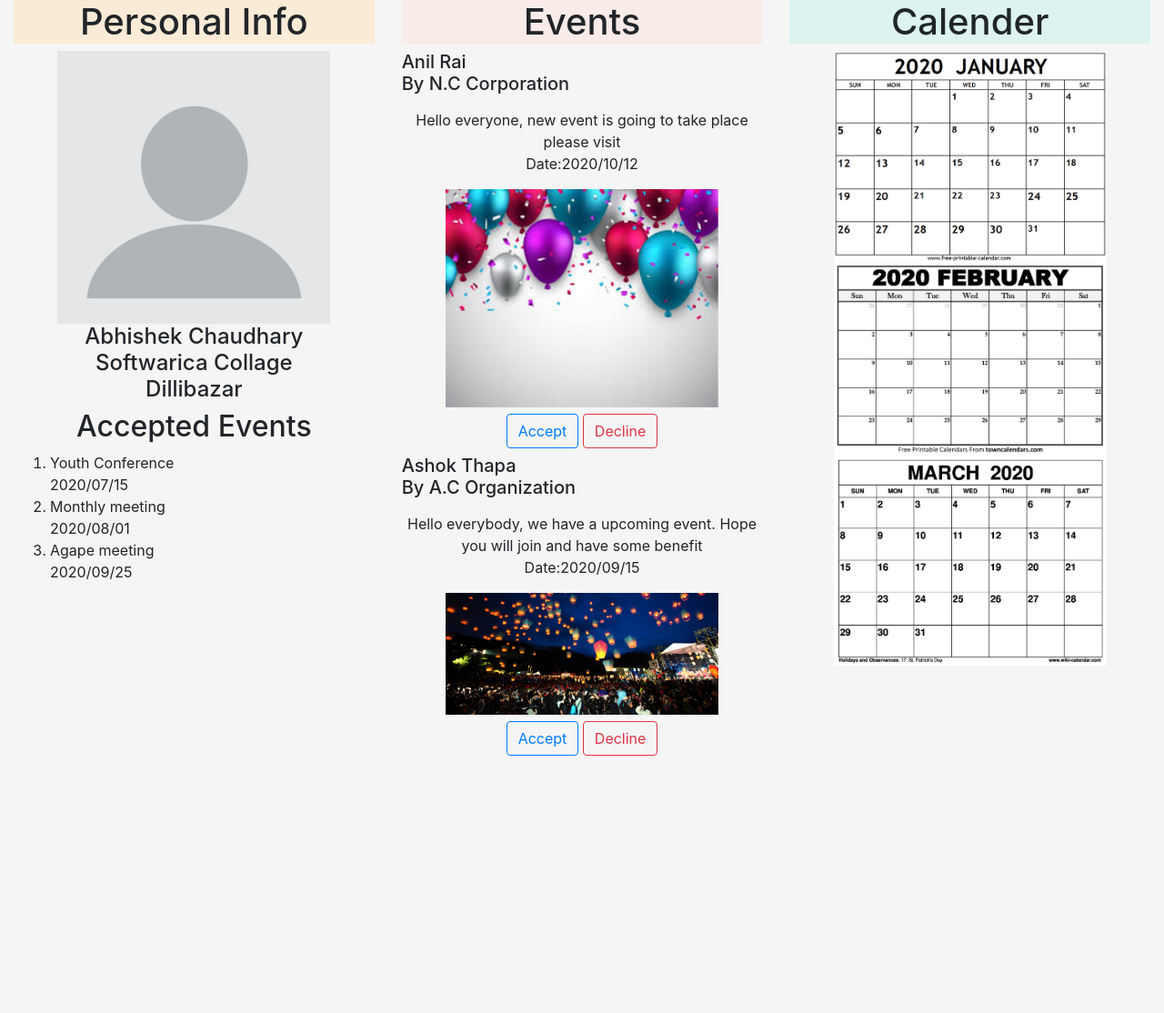
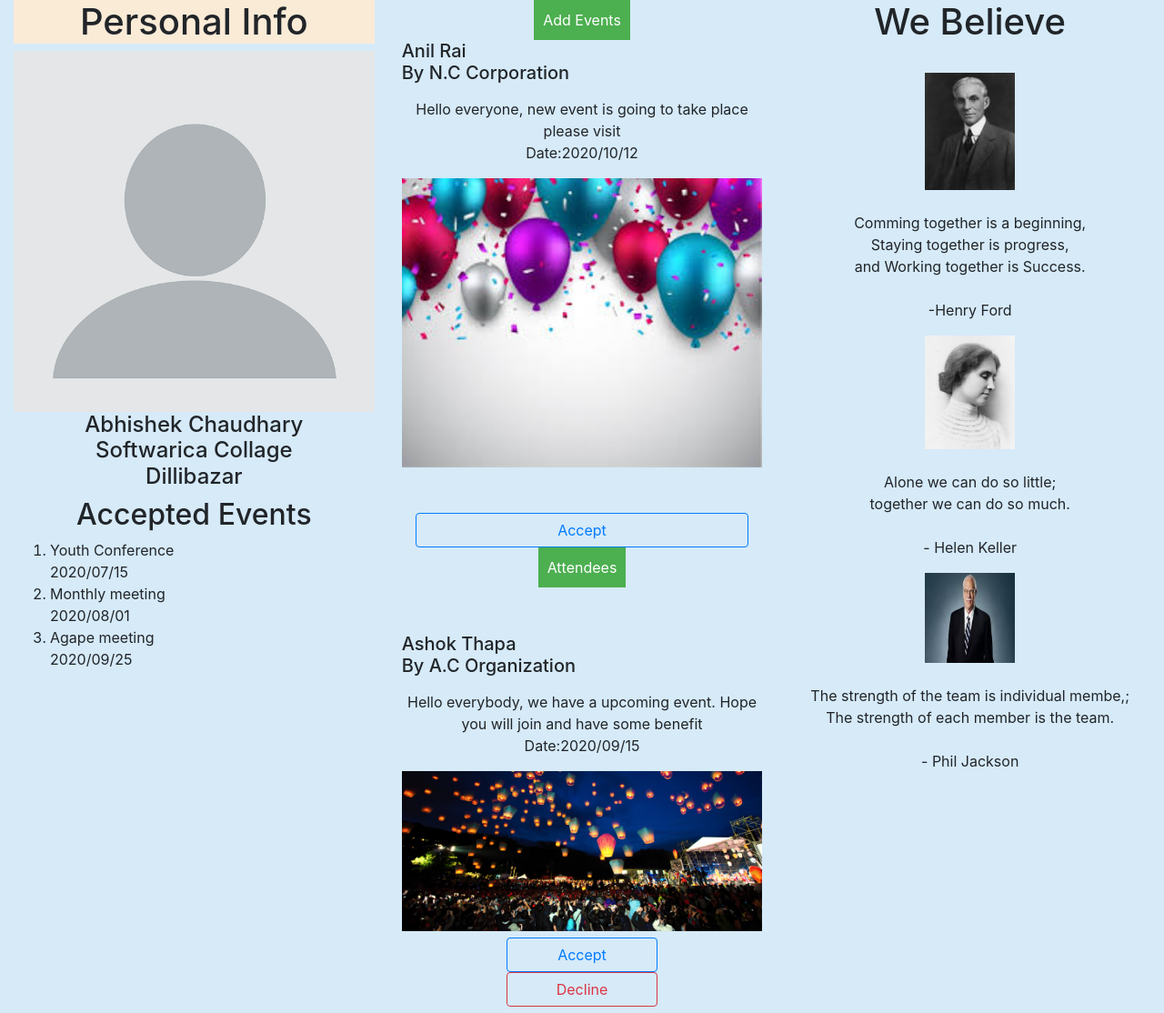
Before and after one commit to Abhishek553/Agape-Web, a Django app: template templates/home/home_page.html in a window 1280 px wide. Shown: the whole page at 91% size. Before the commit the page ends 831 px from the top, so only its background shows below. Run offline with Django 3.2, Linux system fonts and the light colour scheme; the template is opened without the code that fills it, so the values that code supplies are empty; some libraries are stand-ins or nearby versions.

Commit message:
Html and css changed

```diff
--- a/home/urls.py
+++ b/home/urls.py
@@ -1,7 +1,8 @@
 from django.urls import path
 from home import views
 urlpatterns = [
-    path('index', views.index),
-    path('login', views.login),
+    path('index/', views.index),
+    path('login', views.loginPage),
     path('register', views.register),
+    path('starting', views.starting)
 ]
--- a/static/css/dash_css.css
+++ b/static/css/dash_css.css
@@ -13,12 +13,83 @@
     background-color: rgb(220, 243, 241);
 }
 .img-fluid{
-    width: 300px;
-    height: 400px;
-
+    width: 100%;
+    height: auto;
+}
+.img-fluid1{
+    width: 25%;
+    height: auto;
 }
 .btn{
     margin-bottom: auto;
     padding-left: 100px;
     border-radius: 12px;
 }
+/* Set a style for all buttons */
+button {
+    background-color: #4CAF50;
+    color: white;
+    padding: 10px;
+    margin: 10px;
+    border: none;
+    cursor: pointer;
+    width: 100%;
+  }
+
+  /* Extra styles for the cancel button */
+  .cancelbtn {
+    width: 10%;
+    padding: 20px 20px;
+    background-color: #f44336;
+  }
+  .submitbtn{
+      width:10%;
+      padding: 20px 20px;
+      background-color: #0695FA;
+
+  }
+  .container {
+      width:50%;
+      padding: 50px;
+  }
+  /* The Modal (background) */
+  .modal {
+    display: none; /* Hidden by default */
+    position: fixed; /* Stay in place */
+    z-index: 1; /* Sit on top */
+    left: 0;
+    top: 0;
+    width: 70%; /* Full width */
+    height: 100%; /* Full height */
+    overflow: auto; /* Enable scroll if needed */
+    background-color: rgb(0,0,0); /* Fallback color */
+    background-color: rgba(0,0,0,0.4); /* Black w/ opacity */
+    padding-top: 20px;
+  }
+
+  /* Modal Content/Box */
+  .modal-content {
+    margin: 5% auto 15% auto; /* 5% from the top, 15% from the bottom and centered */
+    border: 1px solid #888;
+    width: 70%; /* Could be more or less, depending on screen size */
+  }
+
+  /* Add Zoom Animation */
+  .animate {
+    -webkit-animation: animatezoom 0.7s;
+    animation: animatezoom 0.7s
+  }
+
+  @-webkit-keyframes animatezoom {
+    from {-webkit-transform: scale(0)}
+    to {-webkit-transform: scale(1)}
+  }
+
+  @keyframes animatezoom {
+    from {transform: scale(0)}
+    to {transform: scale(1)}
+  }
+.textarea{
+    width:100%;
+    height:200px;
+}
--- /dev/null
+++ b/static/css/starting.css
@@ -0,0 +1,53 @@
+*{
+    background-color: #D6EAF8 ;
+}
+.login{
+
+    position: absolute;
+    top: 45%;
+    left: 40%;
+    background-color: #0695FA ;
+    color: white;
+    font-size: 20px;
+    padding: 10px 24px;
+    border: none;
+    border-radius: 5px;
+    text-align: center;
+}
+.signin{
+    position: absolute;
+    top: 45%;
+    left: 52%;
+    background-color: #0695FA ;
+    color: white;
+    font-size: 20px;
+    padding: 10px 25px;
+    border: none;
+    border-radius: 5px;
+    text-align: center;
+}
+img{
+    width: 100%;
+    height:85%;
+}
+
+.navbar{
+
+    margin-top: -110px;
+}
+.about{
+    background-color: #D6EAF8 ;
+    margin-left:100px;
+    margin-right:350px;
+
+}
+
+.news{
+    background-color: #D6EAF8 ;
+    margin-right:340px;
+
+}
+.contact{
+    background-color: #D6EAF8 ;
+    margin-right:340px;
+}
--- a/templates/home/home_page.html
+++ b/templates/home/home_page.html
@@ -21,14 +21,49 @@
             </ol>
         </div>
         <div class="col text-center">
-            <h1 class="news">Events</h1>
+            <button onclick="document.getElementById('id01').style.display='block'" style="width:auto;">Add Events</button>
+
+            <div id="id01" class="modal">
+
+                <form class="modal-content animate" action="/action_page.php" method="post">
+
+                  <div class="container">
+                      <textarea class="textarea">	</textarea>
+                  </div>
+                  <div class="container">
+                    <button type="button" onclick="document.getElementById('id01').style.display='none'" class="cancelbtn">Cancel</button>
+                    <button type="button" onclick="document.getElementById('id01').style.display='none'" class="submitbtn">Submit</button>
+                  </div>
+                </form>
+              </div>
+
             <h5 class="text-left">Anil Rai<br><p>By N.C Corporation</p></h5>
             <p>Hello everyone, new event is going to take place please visit<br>Date:2020/10/12</p>
             <img class="img-fluid" src="{% static 'images/cele.jpg' %}" alt="Celebration image">
-            <div class="btn">
-                <button type="button" class="btn btn-outline-primary">Accept</button>
-                <button type="button" class="btn btn-outline-danger">Decline</button>
-            </div>
+
+                <div class="container">
+
+                    <button type="button" class="btn btn-outline-primary" >Accept</button>
+                    <button onclick="document.getElementById('id02').style.display='block'" style="width:auto;">Attendees</button>
+                </div>
+
+                    <div id="id02" class="modal">
+                        <form class="modal-content animate" action="/action_page.php" method="post">
+
+                            <div class="container">
+                                <ol>
+                                    <li>Abhishek Chaudhary</li>
+                                    <li>Anil Rai</li>
+                                    <li>Peter Tamang</li>
+                                    <li>Meshak Ghimire</li>
+                                </ol>
+                            </div>
+                            <div class="container">
+                              <button type="button" onclick="document.getElementById('id02').style.display='none'" class="cancelbtn">Close</button>
+                            </div>
+                        </form>
+                    </div>
+
             <h5 class="text-left">Ashok Thapa<br><p>By A.C Organization</p></h5>
             <p>Hello everybody, we have a upcoming event. Hope you will join and have some benefit<br>Date:2020/09/15</p>
             <img class="img-fluid" src="{% static 'images/events.jpg' %}" alt="Celebration image">
@@ -38,10 +73,32 @@
             </div>
         </div>
         <div class="col text-center">
-            <h1 class="calender">Calender</h1>
-            <img class="img-fluid" src="{% static 'images/jan.jpg' %}" alt="january">
-            <img class="img-fluid" src="{% static 'images/feb.jpg' %}" alt="january">
-            <img class="img-fluid" src="{% static 'images/mar.jpg' %}" alt="january">
+                <h1 class="heading3">We Believe</h1><br>
+                <div class="text-center">
+                    <img class="img-fluid1" src="{% static 'images/henry.jpg' %}" alt="Henry Ford">
+                    <p><br>
+                        Comming together is a beginning,<br>
+                        Staying together is progress,<br>
+                        and Working together is Success.<br><br>
+                                            -Henry Ford
+                    </p>
+                </div>
+                <div class="text-center">
+                    <img class="img-fluid1" src="{% static 'images/helen.jpg' %}" alt="Henry Ford">
+                    <p><br>
+                        Alone we can do so little;<br>
+                        together we can do so much.<br><br>
+                        - Helen Keller
+                    </p>
+                </div>
+                <div class="text-center">
+                    <img class="img-fluid1" src="{% static 'images/Phill.jpg' %}" alt="Phil Jakson">
+                    <p><br>
+                        The strength of the team is individual membe,;<br>
+                        The strength of each member is the team.<br><br>
+                        - Phil Jackson
+                    </p>
+                </div>
         </div>
     </div>
 </div>
--- a/templates/layout.html
+++ b/templates/layout.html
@@ -6,6 +6,8 @@
     <link href="{% static 'css/home_page_style.css' %}" type="text/css" rel="stylesheet">
     <link href="{% static 'css/dash_css.css' %}" type="text/css" rel="stylesheet">
     <link href="{% static 'css/style.css' %}" type="text/css" rel="stylesheet">
+    <link href="{% static 'css/starting.css' %}" type="text/css" rel="stylesheet">
+
     <link rel="stylesheet" href="https://stackpath.bootstrapcdn.com/bootstrap/4.5.0/css/bootstrap.min.css"
           integrity="sha384-9aIt2nRpC12Uk9gS9baDl411NQApFmC26EwAOH8WgZl5MYYxFfc+NcPb1dKGj7Sk" crossorigin="anonymous">
     <script src="{% static 'js/jquery-3.5.1.min.js' %}"></script>
@@ -16,6 +18,7 @@
 
 <script src="{% static 'js/reg.js' %}"></script>
 <script src="{% static 'js/Custom.js' %}"></script>
+
 <script src="https://code.jquery.com/jquery-3.5.1.slim.min.js"
         integrity="sha384-DfXdz2htPH0lsSSs5nCTpuj/zy4C+OGpamoFVy38MVBnE+IbbVYUew+OrCXaRkfj"
         crossorigin="anonymous"></script>
```
Also changed, not shown: agape/settings.py (+16 -4 lines), home/views.py (+29 -3 lines), templates/home/starting.html (+26 -5 lines), templates/register/register.html (+12 -8 lines), static/images/Phill.jpg (added), static/images/heading.jpg (added), static/images/helen.jpg (added), static/images/henry.jpg (added).
